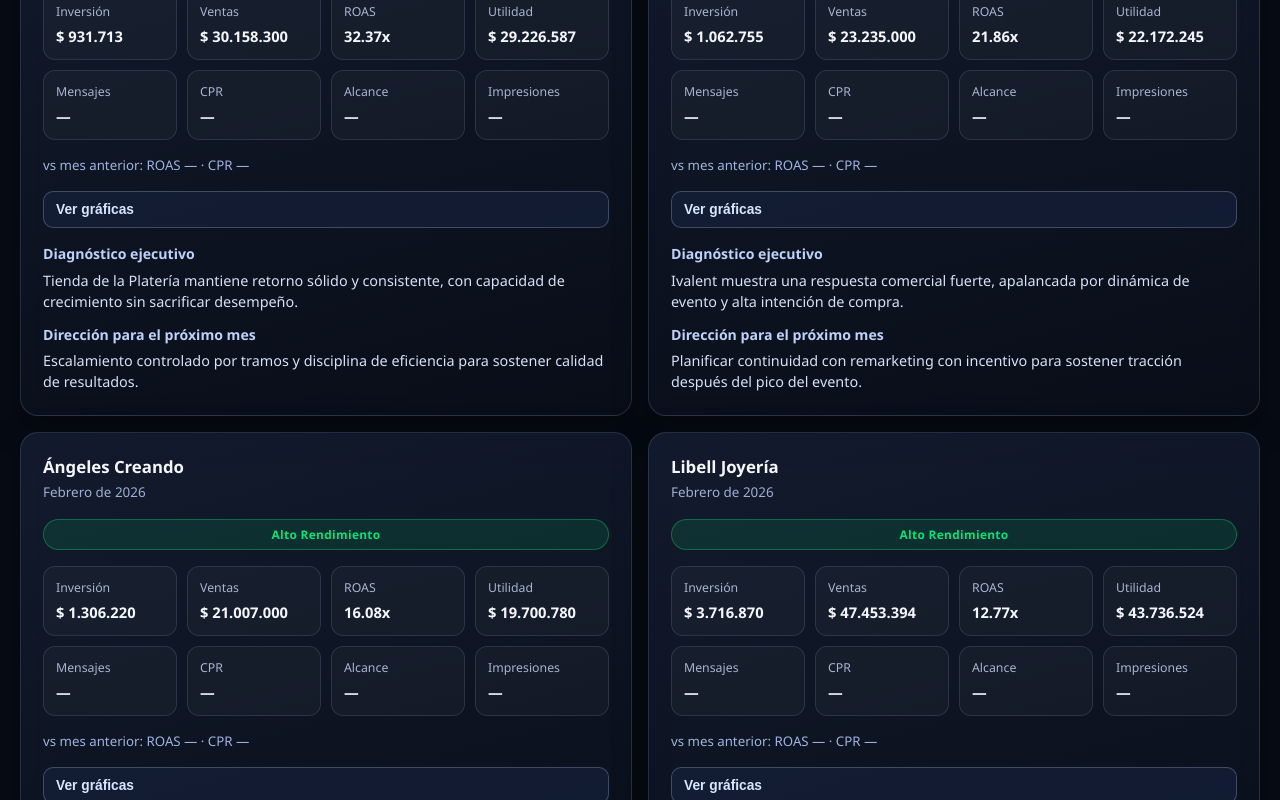
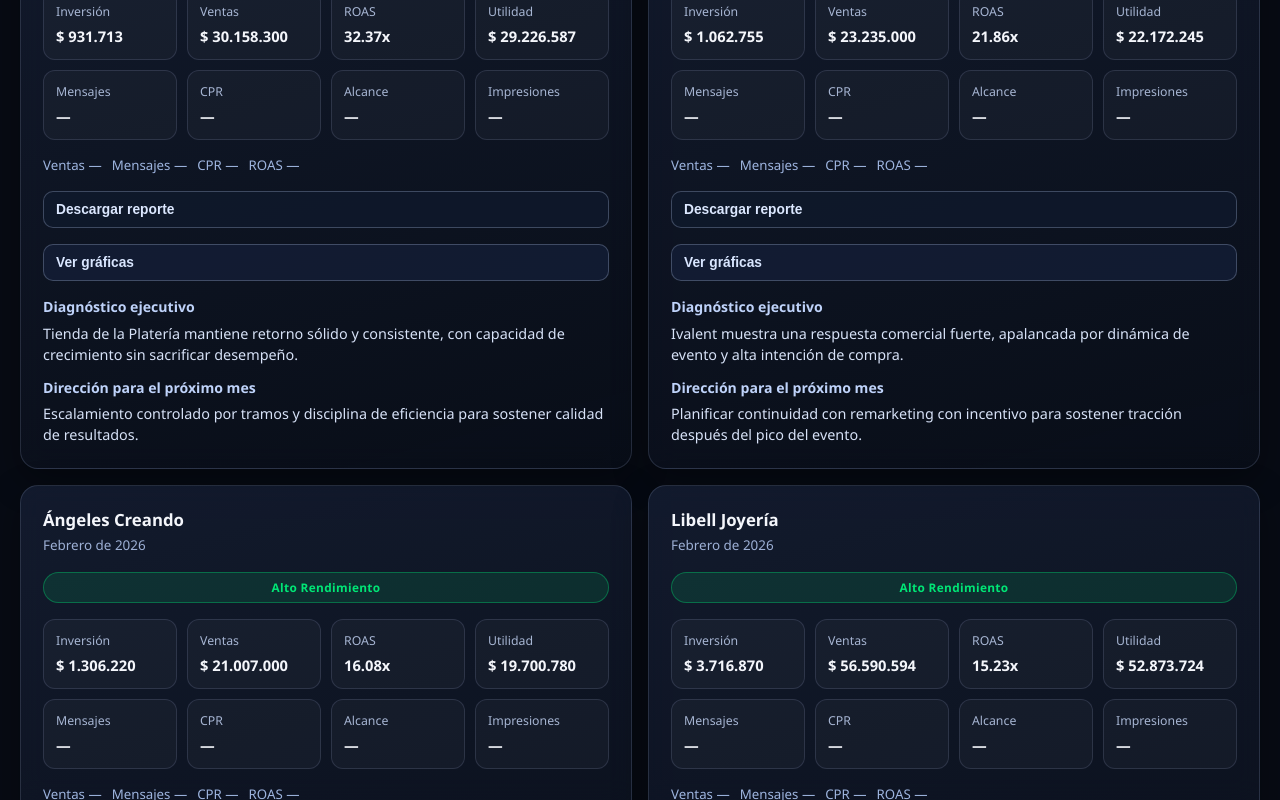
Before and after one commit to Samueld79/js-analytics-dashboard, a React (Vite) app: page / in a window 1280 px wide. Shown: the part 2000-2800 px from the top of the page. Built offline with nearby package versions, Linux system fonts and the light colour scheme; no server answers.

Commit message:
Remove fake months + fix Libell sales + add CSV export + colored deltas

```diff
--- a/src/components/ClientCards.tsx
+++ b/src/components/ClientCards.tsx
@@ -1,7 +1,8 @@
 import { useMemo, useState } from "react";
 import type { ClientMonthlyData } from "../data/months";
 import type { AccountStatus, ClientMetrics } from "../utils/calculations";
-import { formatCop, formatInteger, formatPercent, formatRoas } from "../utils/calculations";
+import { formatCop, formatPercent, formatRoas, getDelta } from "../utils/calculations";
+import { downloadTextFile, generateClientCSV, sanitizeFilename } from "../utils/export";
 import { ClientCharts } from "./ClientCharts";
 import { StatusPill } from "./StatusPill";
 
@@ -18,6 +19,12 @@
       "No hay reporte de ventas este mes, así que no podemos medir retorno real. Con datos incompletos, cualquier decisión es una apuesta, no estrategia.",
     direction:
       "Implementar reporte diario/semana de ventas (aunque sea simple). Sin ventas reportadas no hay ROAS, y sin ROAS no se puede optimizar con precisión.",
+  },
+  "Sin Ventas Reportadas": {
+    diagnosis:
+      "Hay actividad publicitaria reportada, pero no hay ventas registradas para medir retorno económico real.",
+    direction:
+      "Prioridad inmediata: conectar reporte comercial con pauta para validar ventas y habilitar optimización basada en resultados.",
   },
   "Alto Rendimiento": {
     diagnosis:
@@ -88,6 +95,19 @@
   return namedCopy[client.name] ?? copyByStatus[client.status];
 }
 
+function getDeltaClass(direction: "up" | "down" | "flat" | "none"): string {
+  if (direction === "up") return "delta-up";
+  if (direction === "down") return "delta-down";
+  return "delta-neutral";
+}
+
+function formatDeltaText(direction: "up" | "down" | "flat" | "none", deltaPercent: number | null): string {
+  if (direction === "none" || deltaPercent === null) return "—";
+  if (direction === "flat") return "→ 0.0%";
+  const arrow = direction === "up" ? "↑" : "↓";
+  return `${arrow} ${Math.abs(deltaPercent).toFixed(1)}%`;
+}
+
 export function ClientCards({ clients, data, monthLabel, previousMonthExists }: ClientCardsProps) {
   const [search, setSearch] = useState("");
   const [openCharts, setOpenCharts] = useState<Record<string, boolean>>({});
@@ -119,6 +139,22 @@
         {visibleClients.map((client) => {
           const copy = getClientCopy(client);
           const isChartsOpen = openCharts[client.name] ?? false;
+          const fullClientData = data.find((item) => item.clientName === client.name) ?? null;
+
+          const salesDelta = getDelta(client.sales, client.previousSales);
+          const messagesDelta = getDelta(client.messages, client.previousMessages);
+          const cprDelta = getDelta(client.cpr, client.previousCpr);
+
+          const onDownloadReport = () => {
+            if (!fullClientData) return;
+            const months = Object.keys(fullClientData.months).sort((a, b) => a.localeCompare(b));
+            const fileBase = `reporte-${sanitizeFilename(fullClientData.clientName)}`;
+            const filename =
+              months.length > 1 ? `${fileBase}.csv` : `${fileBase}-${months[0] ?? "sin-mes"}.csv`;
+            const csv = generateClientCSV(fullClientData);
+            downloadTextFile(filename, csv);
+          };
+
           return (
             <article key={client.name} className="card client-card">
               <div className="client-head">
@@ -145,7 +181,7 @@
                 </div>
                 <div>
                   <span>Mensajes</span>
-                  <strong>{formatInteger(client.messages)}</strong>
+                  <strong>{client.messages === null ? "—" : client.messages.toLocaleString("es-CO")}</strong>
                 </div>
                 <div>
                   <span>CPR</span>
@@ -153,17 +189,30 @@
                 </div>
                 <div>
                   <span>Alcance</span>
-                  <strong>{formatInteger(client.reach)}</strong>
+                  <strong>{client.reach === null ? "—" : client.reach.toLocaleString("es-CO")}</strong>
                 </div>
                 <div>
                   <span>Impresiones</span>
-                  <strong>{formatInteger(client.impressions)}</strong>
+                  <strong>{client.impressions === null ? "—" : client.impressions.toLocaleString("es-CO")}</strong>
                 </div>
               </div>
-              <p className="delta-line">
-                vs mes anterior: ROAS {previousMonthExists ? formatPercent(client.deltaRoas) : "—"} · CPR{" "}
-                {previousMonthExists ? formatPercent(client.deltaCpr) : "—"}
-              </p>
+              <div className="delta-row">
+                <span className={getDeltaClass(salesDelta.direction)}>
+                  Ventas {previousMonthExists ? formatDeltaText(salesDelta.direction, salesDelta.deltaPercent) : "—"}
+                </span>
+                <span className={getDeltaClass(messagesDelta.direction)}>
+                  Mensajes {previousMonthExists ? formatDeltaText(messagesDelta.direction, messagesDelta.deltaPercent) : "—"}
+                </span>
+                <span className={getDeltaClass(cprDelta.direction)}>
+                  CPR {previousMonthExists ? formatDeltaText(cprDelta.direction, cprDelta.deltaPercent) : "—"}
+                </span>
+                <span className="delta-neutral">
+                  ROAS {previousMonthExists ? formatPercent(client.deltaRoas) : "—"}
+                </span>
+              </div>
+              <button type="button" className="client-report-btn" onClick={onDownloadReport}>
+                Descargar reporte
+              </button>
               <button
                 type="button"
                 className="client-charts-toggle"
--- a/src/components/StatusPill.tsx
+++ b/src/components/StatusPill.tsx
@@ -6,6 +6,7 @@
 
 const statusClass: Record<AccountStatus, string> = {
   "Sin Data": "status-gray",
+  "Sin Ventas Reportadas": "status-gray",
   "Alto Rendimiento": "status-green",
   "Rentable - Optimizable": "status-blue",
   "Margen Bajo": "status-amber",
--- a/src/data/months.ts
+++ b/src/data/months.ts
@@ -67,7 +67,7 @@
     months: {
       "2026-02": {
         investment: 3716870,
-        sales: 47453394,
+        sales: 56590594,
         messages: null,
         reach: null,
         impressions: null,
--- a/src/index.css
+++ b/src/index.css
@@ -475,10 +475,41 @@
   font-variant-numeric: tabular-nums;
 }
 
-.delta-line {
-  margin: 0;
+.delta-row {
+  display: flex;
+  flex-wrap: wrap;
+  gap: 10px;
+  font-size: 0.83rem;
+}
+
+.delta-up {
+  color: #00e676;
+}
+
+.delta-down {
+  color: #ff5252;
+}
+
+.delta-neutral {
   color: #9eb5df;
-  font-size: 0.83rem;
+}
+
+.client-report-btn {
+  border: 1px solid rgba(148, 167, 199, 0.35);
+  background: rgba(16, 26, 45, 0.78);
+  color: #dce8ff;
+  border-radius: 10px;
+  padding: 10px 12px;
+  font-size: 0.86rem;
+  font-weight: 600;
+  text-align: left;
+  cursor: pointer;
+  transition: background-color 0.2s ease, border-color 0.2s ease;
+}
+
+.client-report-btn:hover {
+  background: rgba(41, 121, 255, 0.16);
+  border-color: rgba(122, 177, 255, 0.5);
 }
 
 .client-charts-toggle {
--- a/src/utils/calculations.ts
+++ b/src/utils/calculations.ts
@@ -2,6 +2,7 @@
 
 export type AccountStatus =
   | "Sin Data"
+  | "Sin Ventas Reportadas"
   | "Alto Rendimiento"
   | "Rentable - Optimizable"
   | "Margen Bajo"
@@ -18,6 +19,9 @@
   cpr: number | null;
   estimatedProfit: number | null;
   status: AccountStatus;
+  previousSales: number | null;
+  previousMessages: number | null;
+  previousCpr: number | null;
   deltaInvestment: number | null;
   deltaSales: number | null;
   deltaRoas: number | null;
@@ -62,6 +66,11 @@
   salesPoints: MonthValuePoint[];
   messagesPoints: MonthValuePoint[];
   cprPoints: MonthValuePoint[];
+};
+
+export type DeltaInfo = {
+  direction: "up" | "down" | "flat" | "none";
+  deltaPercent: number | null;
 };
 
 const currencyFormatter = new Intl.NumberFormat("es-CO", {
@@ -116,8 +125,8 @@
   return label.charAt(0).toUpperCase() + label.slice(1);
 }
 
-export function getStatusByRoas(roas: number | null): AccountStatus {
-  if (roas === null) return "Sin Data";
+export function getStatusByRoas(roas: number | null, messages: number | null = null): AccountStatus {
+  if (roas === null) return messages !== null ? "Sin Ventas Reportadas" : "Sin Data";
   if (roas >= 10) return "Alto Rendimiento";
   if (roas >= 4) return "Rentable - Optimizable";
   if (roas > 1) return "Margen Bajo";
@@ -161,6 +170,16 @@
   return ((current - previous) / previous) * 100;
 }
 
+export function getDelta(current: number | null, previous: number | null): DeltaInfo {
+  if (current === null || previous === null || previous === 0) {
+    return { direction: "none", deltaPercent: null };
+  }
+  const deltaPercent = ((current - previous) / previous) * 100;
+  if (deltaPercent > 0) return { direction: "up", deltaPercent };
+  if (deltaPercent < 0) return { direction: "down", deltaPercent };
+  return { direction: "flat", deltaPercent: 0 };
+}
+
 function sumNullable(values: Array<number | null>): number | null {
   const valid = values.filter((value): value is number => value !== null);
   if (valid.length === 0) return null;
@@ -192,7 +211,10 @@
       roas,
       cpr,
       estimatedProfit: current.sales === null ? null : current.sales - current.investment,
-      status: getStatusByRoas(roas),
+      status: getStatusByRoas(roas, current.messages),
+      previousSales: previous?.sales ?? null,
+      previousMessages: previous?.messages ?? null,
+      previousCpr,
       deltaInvestment: previous ? toDeltaPercent(current.investment, previous.investment) : null,
       deltaSales: previous ? toDeltaPercent(current.sales, previous.sales) : null,
       deltaRoas: toDeltaPercent(roas, previousRoas),
--- /dev/null
+++ b/src/utils/export.ts
@@ -0,0 +1,54 @@
+import type { ClientMonthlyData } from "../data/months";
+
+function toNullableRatio(numerator: number | null, denominator: number | null): number | null {
+  if (numerator === null || denominator === null || denominator === 0) return null;
+  return numerator / denominator;
+}
+
+export function sanitizeFilename(value: string): string {
+  return value
+    .normalize("NFD")
+    .replace(/[\u0300-\u036f]/g, "")
+    .toLowerCase()
+    .replace(/[^a-z0-9]+/g, "-")
+    .replace(/^-+|-+$/g, "");
+}
+
+export function generateClientCSV(client: ClientMonthlyData): string {
+  const months = Object.keys(client.months).sort((a, b) => a.localeCompare(b));
+  const header = "Mes,Inversión,Ventas,ROAS,Mensajes,CPR,Alcance,Impresiones";
+  const rows = months.map((month) => {
+    const metrics = client.months[month];
+    const roas = toNullableRatio(metrics.sales, metrics.investment);
+    const cpr = toNullableRatio(metrics.investment, metrics.messages);
+
+    return [
+      month,
+      metrics.investment,
+      metrics.sales ?? "",
+      roas === null ? "" : roas.toFixed(4),
+      metrics.messages ?? "",
+      cpr === null ? "" : cpr.toFixed(4),
+      metrics.reach ?? "",
+      metrics.impressions ?? "",
+    ].join(",");
+  });
+
+  return [header, ...rows].join("\n");
+}
+
+export function downloadTextFile(
+  filename: string,
+  content: string,
+  mime = "text/csv",
+): void {
+  const blob = new Blob([content], { type: `${mime};charset=utf-8` });
+  const url = URL.createObjectURL(blob);
+  const anchor = document.createElement("a");
+  anchor.href = url;
+  anchor.download = filename;
+  document.body.appendChild(anchor);
+  anchor.click();
+  anchor.remove();
+  URL.revokeObjectURL(url);
+}
```
Also changed, not shown: public/data/monthly.json (+1 -99 lines).
